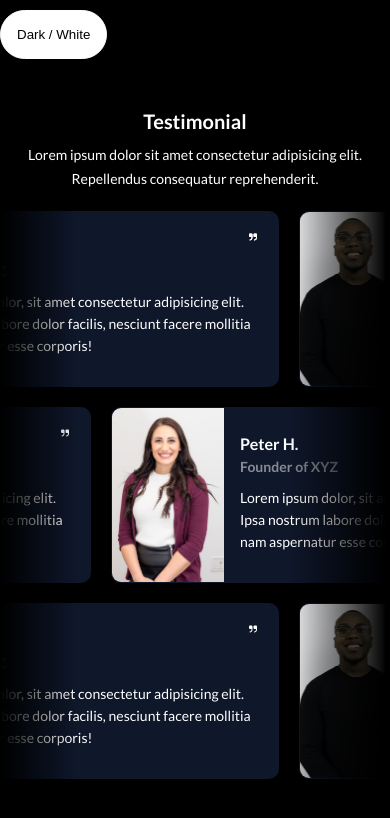
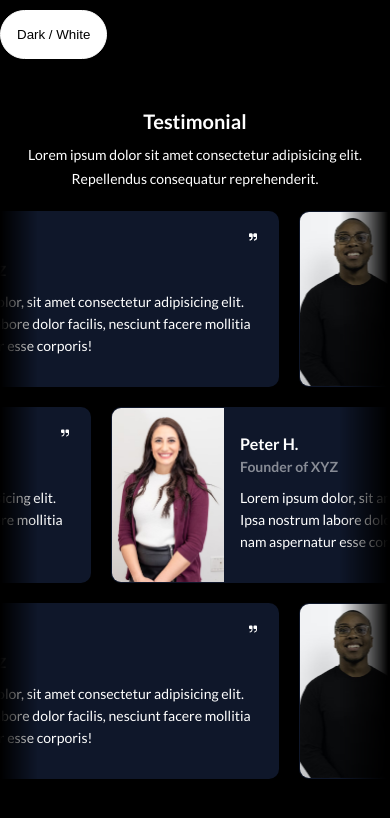
Before and after one commit to shunyavkash-kavya-sinh/Testimonials-slider, a plain HTML site: page index.html in a window 390 px wide. Drawn offline with Linux system fonts and the light colour scheme.

Commit message:
width-done

```diff
--- a/assests/css/media.css
+++ b/assests/css/media.css
@@ -22,10 +22,10 @@
   }
 
   .main-testimonial-slider::before {
-    width: 100px;
+    width: 50px;
   }
 
   .main-testimonial-slider::after {
-    width: 100px;
+    width: 50px;
   }
 }
```
